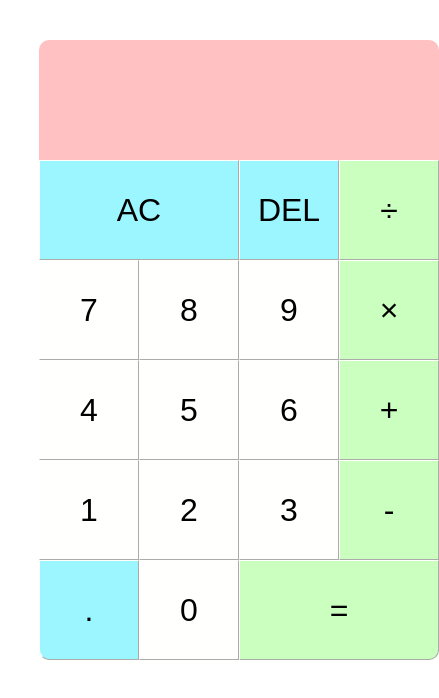
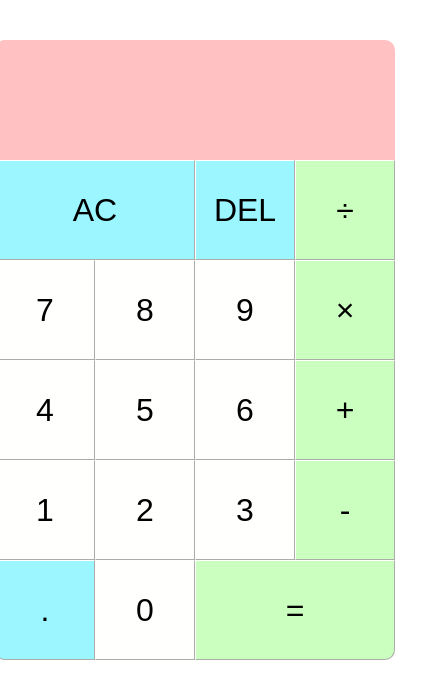
Before and after one commit to kodebae/ReactCalculator, a React (Create React App) app in the folder reactcalculator/: page / in a window 390 px wide. Shown: the top 698 px of the page, 439 px wide, since content can reach past the window. Built offline with nearby package versions, Linux system fonts and the light colour scheme.

Commit message:
test: new media query sizing

```diff
--- a/reactcalculator/src/index.css
+++ b/reactcalculator/src/index.css
@@ -17,14 +17,14 @@ body {
   -moz-osx-font-smoothing: grayscale;
 }
 
-@media screen and (max-width: 500px){
+@media screen and (max-width: 786px){
   body {
    background: white;
-   margin-left: auto;
-   margin-right: auto;
-   display: block;
-   height: 100vh;
-   width: 80vw;
+   display: flex;
+   width: 100%;
+   align-items: center;
+   justify-content: center;
+   overflow: hidden;
   }
 } /*media query end*/
 
```
